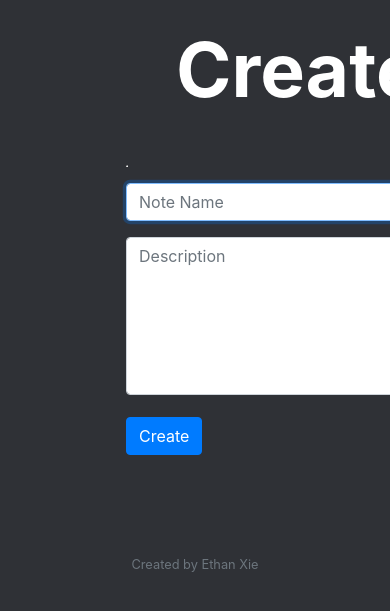
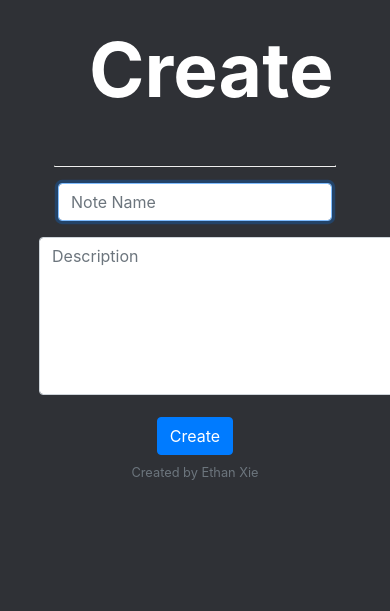
Before and after one commit to Anonymouseyy/nanotebook, a Flask app: page /create/note in a window 390 px wide; the page is wider, and only the part inside the window is pictured. Shown: the part 74-685 px from the top of that part. Run offline with Flask 2, Linux system fonts and the light colour scheme; the visitor is signed in with stand-in values (Sample User, id 1); parts of the project's set-up code (start-up, migrations or seed data) failed here and were passed over; some libraries are stand-ins or nearby versions.

Commit message:
more mobile friendly

```diff
--- a/static/styles.css
+++ b/static/styles.css
@@ -65,9 +65,9 @@ h2 {
 }
 
 .main-content {
-    padding-left: 200px;
-    padding-right: 200px;
-    padding-bottom: 100px;
+    padding-left: 10%;
+    padding-right: 10%;
+    padding-bottom: 2%;
 }
 
 .notes-grid {
```
